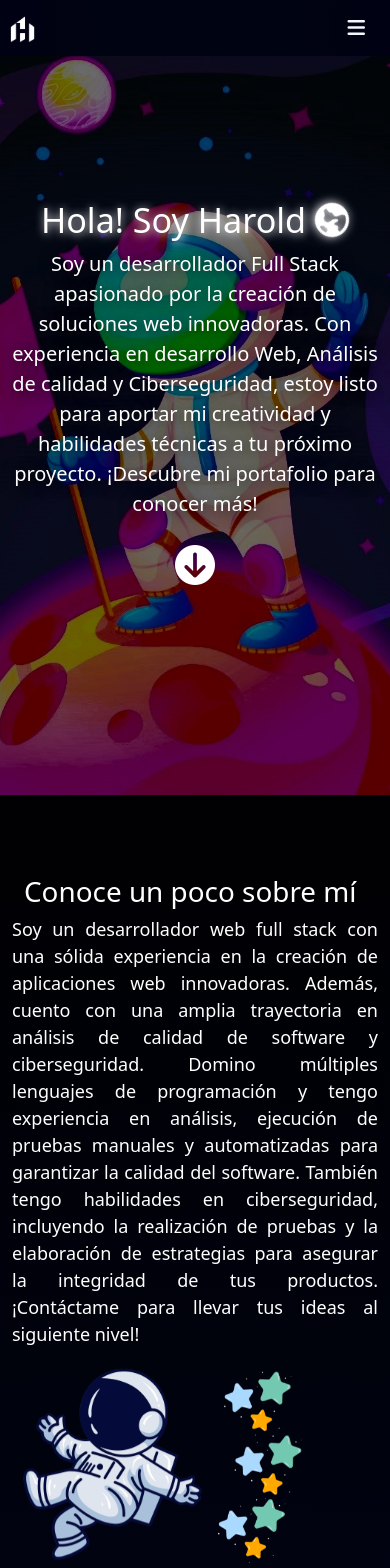
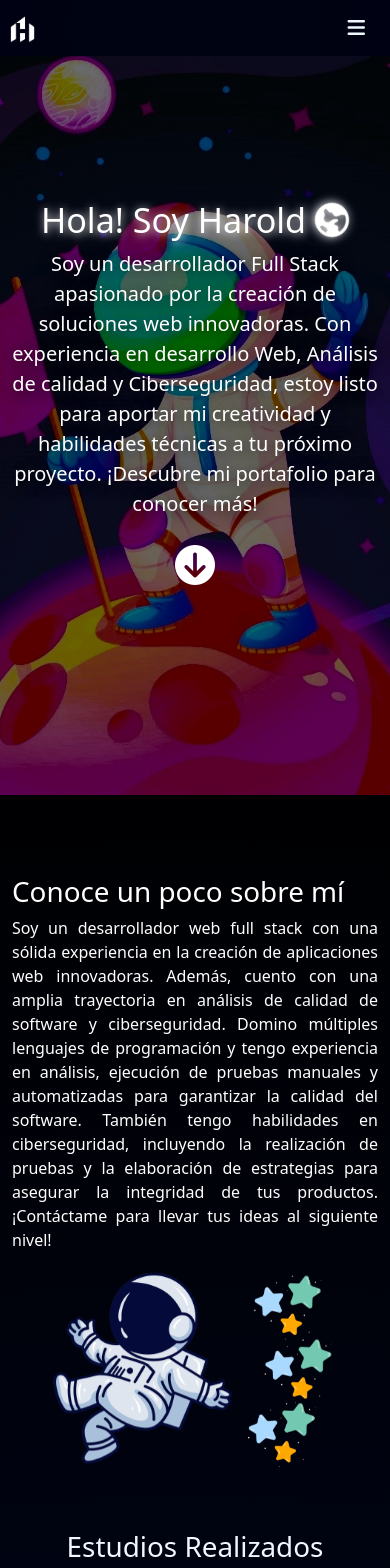
Before and after one commit to haroldmd42/hdevs, a React (Create React App) app in the folder hdevs/: page / in a window 390 px wide. Shown: the top 1568 px of the page. Built offline with nearby package versions, Linux system fonts and the light colour scheme; a web font is replaced by a local one.

Commit message:
Eliminated text description

```diff
--- a/hdevs/public/index.html
+++ b/hdevs/public/index.html
@@ -2,7 +2,7 @@
 <html lang="en">
   <head>
     <meta charset="utf-8" />
-    <link rel="icon" href="%PUBLIC_URL%/favicon.ico" />
+    <link rel="icon" href="%PUBLIC_URL%/logo.png" />
     <meta name="viewport" content="width=device-width, initial-scale=1" />
     <meta name="theme-color" content="#000000" />
     <meta
--- a/hdevs/src/components/Promotion.js/My.css
+++ b/hdevs/src/components/Promotion.js/My.css
@@ -1,9 +1,8 @@
 .py-5 {
   margin-top: 0;
   text-align: justify;
+  color: #ffffff;
 
-  color: #ffffff;
-  font-size: 18px;
 }
 
 .title-animated {
@@ -47,13 +46,23 @@
     }
   }
 
-@media screen and (max-width: 992px) {
+@media screen and (max-width: 1200px) {
+  .img-fluid {
+    width: 200px;
+    padding-top: 150px;
+    margin-left: 10px;
+  }
+  .img-fluid2 {
+    width: 100px;
+  }
 }
 
 @media screen and (max-width: 768px) {
   .img-fluid {
+    padding-top: 0px;
     width: 200px;
-    margin-left: 0px;
+
+    margin-left: 30px;
   }
   .img-fluid2 {
     width: 100px;
--- a/hdevs/src/components/Promotion.js/My.js
+++ b/hdevs/src/components/Promotion.js/My.js
@@ -8,8 +8,8 @@ const My = () => {
         <div className="container">
           <div className="row">
             <div className="col-md-6">
-              <App />
-              <p>
+            <h1>Conoce un poco sobre mí</h1>
+              <p className="descr">
                 Soy un desarrollador web full stack con una sólida experiencia en la creación de aplicaciones web innovadoras. Además, cuento con una amplia trayectoria en análisis de calidad de software y ciberseguridad.
 
                 Domino múltiples lenguajes de programación y tengo experiencia en análisis, ejecución de pruebas manuales y automatizadas para garantizar la calidad del software. También tengo habilidades en ciberseguridad, incluyendo la realización de pruebas y la elaboración de estrategias para asegurar la integridad de tus productos.
```
Also changed, not shown: hdevs/public/img/juego1.png (added), hdevs/public/logo.png (added).
